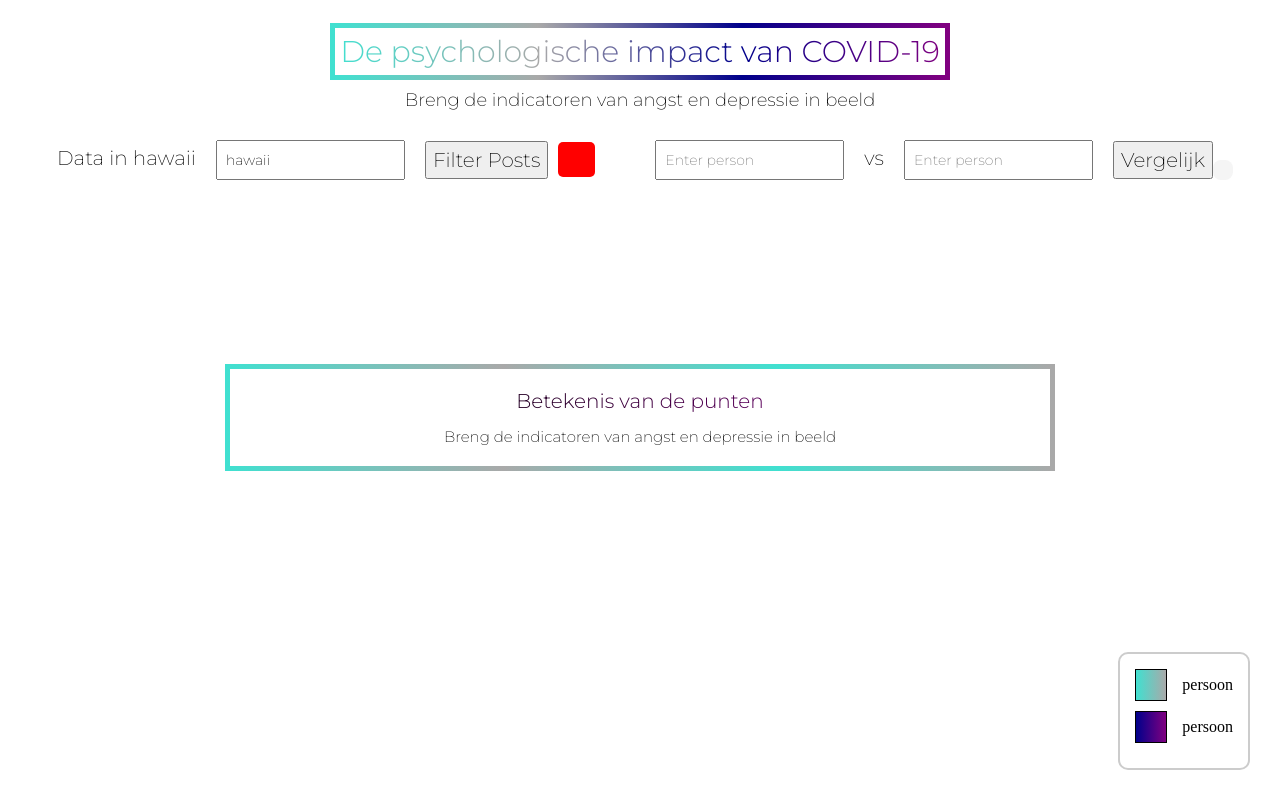
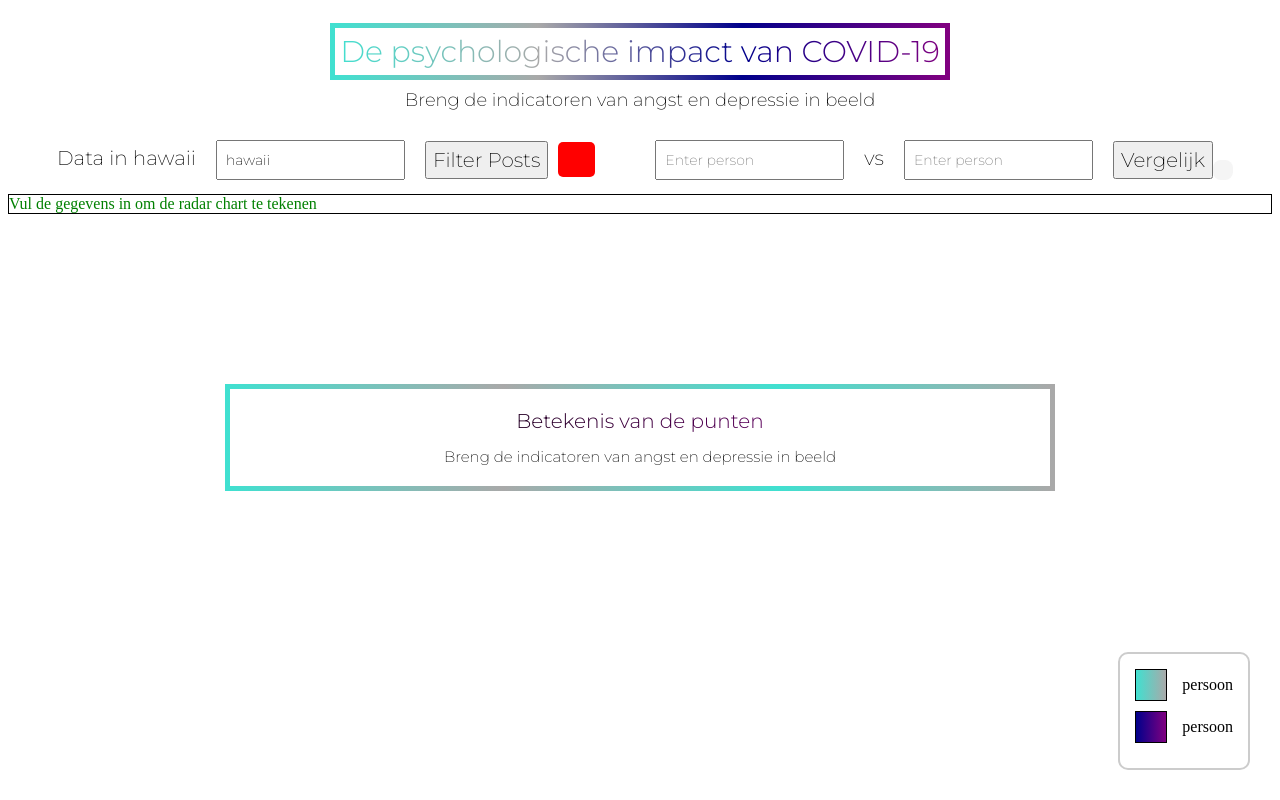
Before and after one commit to Kimvz19/myapp, a SvelteKit app: page / in a window 1280 px wide. Built offline with nearby package versions, Linux system fonts and the light colour scheme; no server answers.

Commit message:
updating gebruiksvriendelijkheid

```diff
--- a/src/components/main.svelte
+++ b/src/components/main.svelte
@@ -10,6 +10,7 @@
     let result1 = null; // Data for comparison 1
     let result2 = null; // Data for comparison 2
     let chartContainer;
+
 
     // Variables
     let actualTimePeriod = [];
@@ -179,11 +180,21 @@
 
     // Radar chart setup functie aangepast om data door te geven
     async function setupRadarChart(data1, data2) {
+
+        let messageContainer = document.getElementById('message-container');
+
         if (!data1 || !data2 || !chartContainer) {
             console.error("Data missing or chart container not available.");
             return;
         }
-        createRadarChart(chartContainer, data1, data2);
+
+
+         // Verwijder het bericht wanneer de grafiek wordt getekend
+    if (messageContainer) {
+        messageContainer.style.display = 'none'; // Verberg het bericht
+    }
+
+    createRadarChart(chartContainer, data1, data2);
     }
 
     // Radar chart creation functie aangepast
@@ -455,6 +466,7 @@
 </div>
 
 <!-- radar chart-->
+<div id="message-container">Vul de gegevens in om de radar chart te tekenen</div>
 <svg bind:this={chartContainer} class="radar-chart"></svg>
 
 <div class="legend-container">
@@ -535,6 +547,11 @@
         border-radius: 8px;
     }
 
+    #message-container{
+        border: 1px solid #000; /* Optionele rand voor betere zichtbaarheid */
+        color: green;
+    }
+
     svg {
         display: block;
         justify-content: center;
```
